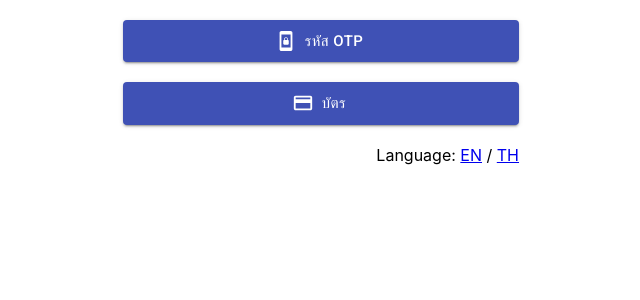
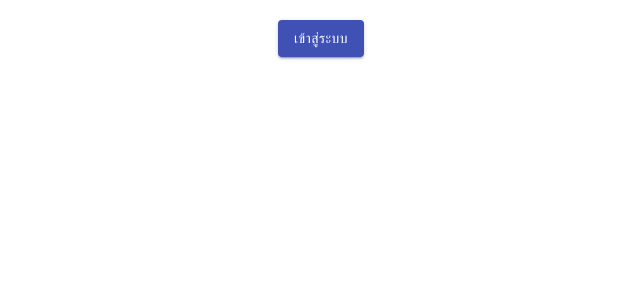
Before and after one commit to pramoch/react-app, a React (Create React App) app: page /login in a window 1280 px wide. Shown: the top 300 px of the page, without its empty margins (319-959 px from the left). Built offline with nearby package versions, Linux system fonts and the light colour scheme.

Commit message:
Add Login page. Add action/reducer.

```diff
--- a/package.json
+++ b/package.json
@@ -12,8 +12,11 @@
     "react": "^16.13.1",
     "react-dom": "^16.13.1",
     "react-i18next": "^11.5.1",
+    "react-redux": "^7.2.0",
     "react-router-dom": "^5.2.0",
-    "react-scripts": "3.4.1"
+    "react-scripts": "3.4.1",
+    "redux": "^4.0.5",
+    "redux-thunk": "^2.3.0"
   },
   "scripts": {
     "start": "react-scripts start",
--- a/src/App.js
+++ b/src/App.js
@@ -9,32 +9,22 @@ import Container from '@material-ui/core/Container';
 import Home from './components/Home/Home';
 import Card from './components/Card/Card';
 import OTP from './components/OTP/OTP';
+import Login from './components/Login/Login';
 import styles from './App.module.css';
 
 function App() {
   return (
     <Router>
       <Container maxWidth="xs" className={styles.container}>
-        {/* <nav>
-          <ul>
-            <li>
-              <Link to="/">Home</Link>
-            </li>
-            <li>
-              <Link to="/otp">OTP</Link>
-            </li>
-            <li>
-              <Link to="/card">card</Link>
-            </li>
-          </ul>
-        </nav> */}
-
         <Switch>
           <Route path="/otp">
             <OTP />
           </Route>
           <Route path="/card">
             <Card />
+          </Route>
+          <Route path="/login">
+            <Login />
           </Route>
           <Route path="/">
             <Home />
--- a/src/components/Home/Home.js
+++ b/src/components/Home/Home.js
@@ -1,7 +1,7 @@
 import React from 'react';
 import Button from '@material-ui/core/Button';
 import styles from './Home.module.css';
-import { CreditCard, ScreenLockPortrait } from '@material-ui/icons';
+import { CreditCard, ScreenLockPortrait, VpnKey } from '@material-ui/icons';
 import { useTranslation } from 'react-i18next';
 import { useHistory } from "react-router-dom";
 
@@ -16,6 +16,11 @@ const Home = () => {
 
   return (
     <div>
+      <div className={styles.buttonWrapper}>
+        <Button onClick={() => history.push('/login')} startIcon={<VpnKey/>} fullWidth size="large" variant="contained" color="primary">
+          {t('LOGIN')}
+        </Button>
+      </div>
       <div className={styles.buttonWrapper}>
         <Button onClick={() => history.push('/otp')} startIcon={<ScreenLockPortrait/>} fullWidth size="large" variant="contained" color="primary">
           {t('OTP')}
--- /dev/null
+++ b/src/components/Login/Login-action.js
@@ -0,0 +1,16 @@
+export const login = () => {
+  return (dispatch) => {
+    dispatch({
+      type: 'LOGIN',
+      payload: 'LOGIN_TOKEN'
+    })
+  }
+}
+
+export const logout = () => {
+  return (dispatch) => {
+    dispatch({
+      type: 'LOGOUT'
+    })
+  }
+}
--- /dev/null
+++ b/src/components/Login/Login-reducer.js
@@ -0,0 +1,10 @@
+export default (state = {}, action) => {
+  switch (action.type) {
+    case 'LOGIN':
+      return { token: action.payload }
+    case 'LOGOUT':
+      return {};
+    default:
+      return state;
+  }
+};
--- /dev/null
+++ b/src/components/Login/Login.js
@@ -0,0 +1,19 @@
+import React from 'react';
+import Button from '@material-ui/core/Button';
+import { useTranslation } from 'react-i18next';
+import styles from './Login.module.css';
+
+import { login } from '../../store/action';
+import { connect } from "react-redux";
+
+const Login = (props) => {
+  const { t } = useTranslation();
+
+  return (
+    <div className={styles.container}>
+      <Button onClick={props.login} variant="contained" color="primary">{t('LOGIN')}</Button>
+    </div>
+  )
+}
+
+export default connect(null, { login })(Login);
--- /dev/null
+++ b/src/components/Login/Login.module.css
@@ -0,0 +1,3 @@
+.container {
+  text-align: center;
+}
--- a/src/i18n/texts.json
+++ b/src/i18n/texts.json
@@ -9,7 +9,8 @@
       "CONFIRM": "Confirm",
       "REQUEST_OTP": "Request OTP",
       "OTP_ERROR": "OTP must be 6 digits",
-      "MOBILE_NUMBER_ERROR": "Mobile number must be 10 digits"
+      "MOBILE_NUMBER_ERROR": "Mobile number must be 10 digits",
+      "LOGIN": "Log in"
     }
   },
   "th": {
@@ -22,7 +23,8 @@
       "CONFIRM": "ยืนยัน",
       "REQUEST_OTP": "ขอรหัส OTP",
       "OTP_ERROR": "กรุณากรอกรหัส OTP 6 หลัก",
-      "MOBILE_NUMBER_ERROR": "กรุณากรอกเบอร์โทรศัพท์ 10 หลัก"
+      "MOBILE_NUMBER_ERROR": "กรุณากรอกเบอร์โทรศัพท์ 10 หลัก",
+      "LOGIN": "เข้าสู่ระบบ"
     }
   }
 }
--- a/src/index.js
+++ b/src/index.js
@@ -4,10 +4,21 @@ import './index.css';
 import './i18n/i18n';
 import App from './App';
 
+// Redux
+import { Provider } from 'react-redux';
+import { createStore, applyMiddleware, compose } from 'redux';
+import thunk from 'redux-thunk';
+import reducers from './store/reducer';
+
+const composeEnhancers = window.__REDUX_DEVTOOLS_EXTENSION_COMPOSE__ || compose;
+const store = createStore(reducers, composeEnhancers(applyMiddleware(thunk)));
+
 ReactDOM.render(
-  <React.StrictMode>
-    <App />
-  </React.StrictMode>,
+  <Provider store={store}>
+    <React.StrictMode>
+      <App />
+    </React.StrictMode>
+  </Provider>,
   document.getElementById('root')
 );
 
--- /dev/null
+++ b/src/store/action.js
@@ -0,0 +1,4 @@
+export {
+  login,
+  logout
+} from '../components/Login/Login-action';
--- /dev/null
+++ b/src/store/reducer.js
@@ -0,0 +1,6 @@
+import { combineReducers } from 'redux';
+import login from '../components/Login/Login-reducer';
+
+export default combineReducers({
+  login
+});
```
Also changed, not shown: 1 other file (tests, documents, lock files or other folders).
